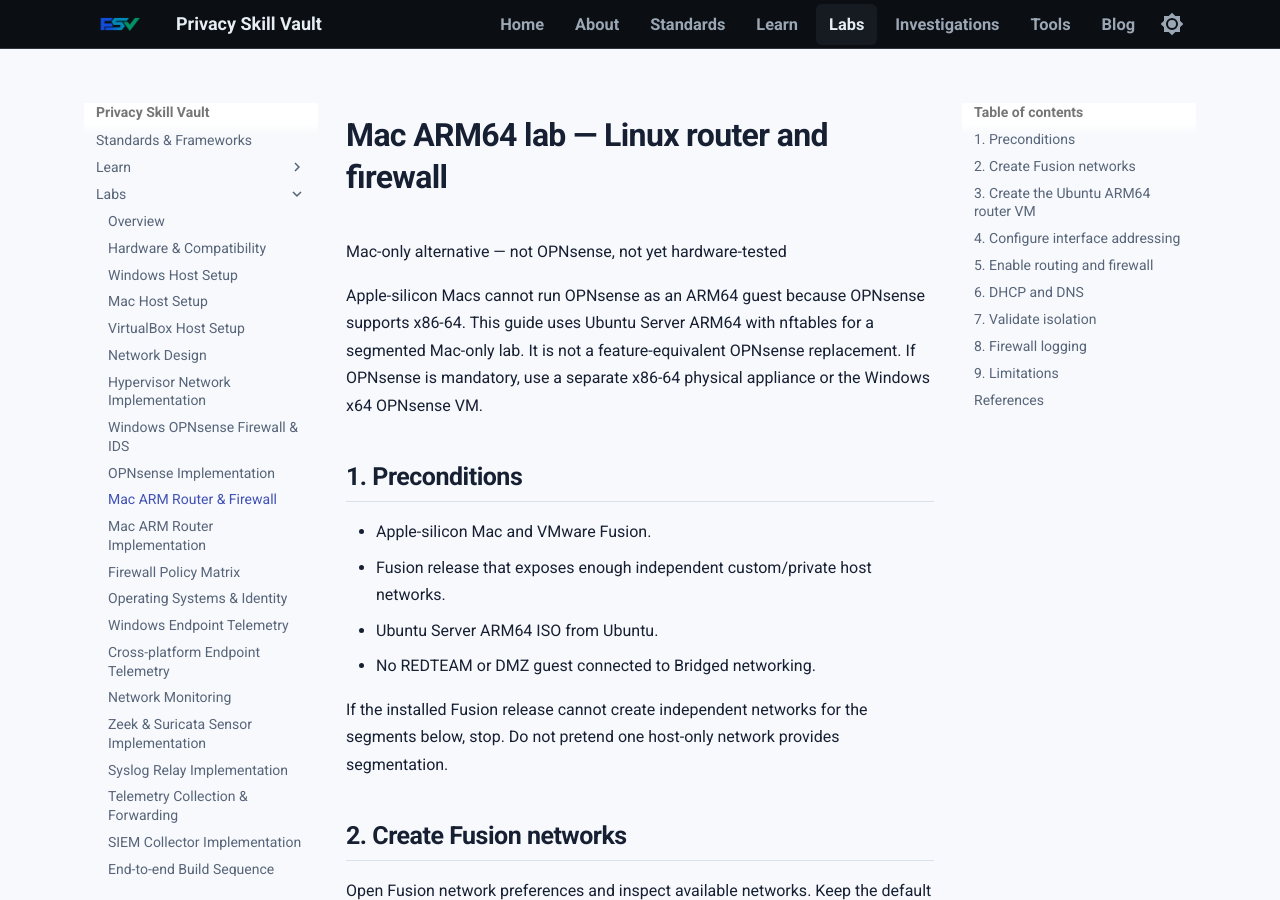
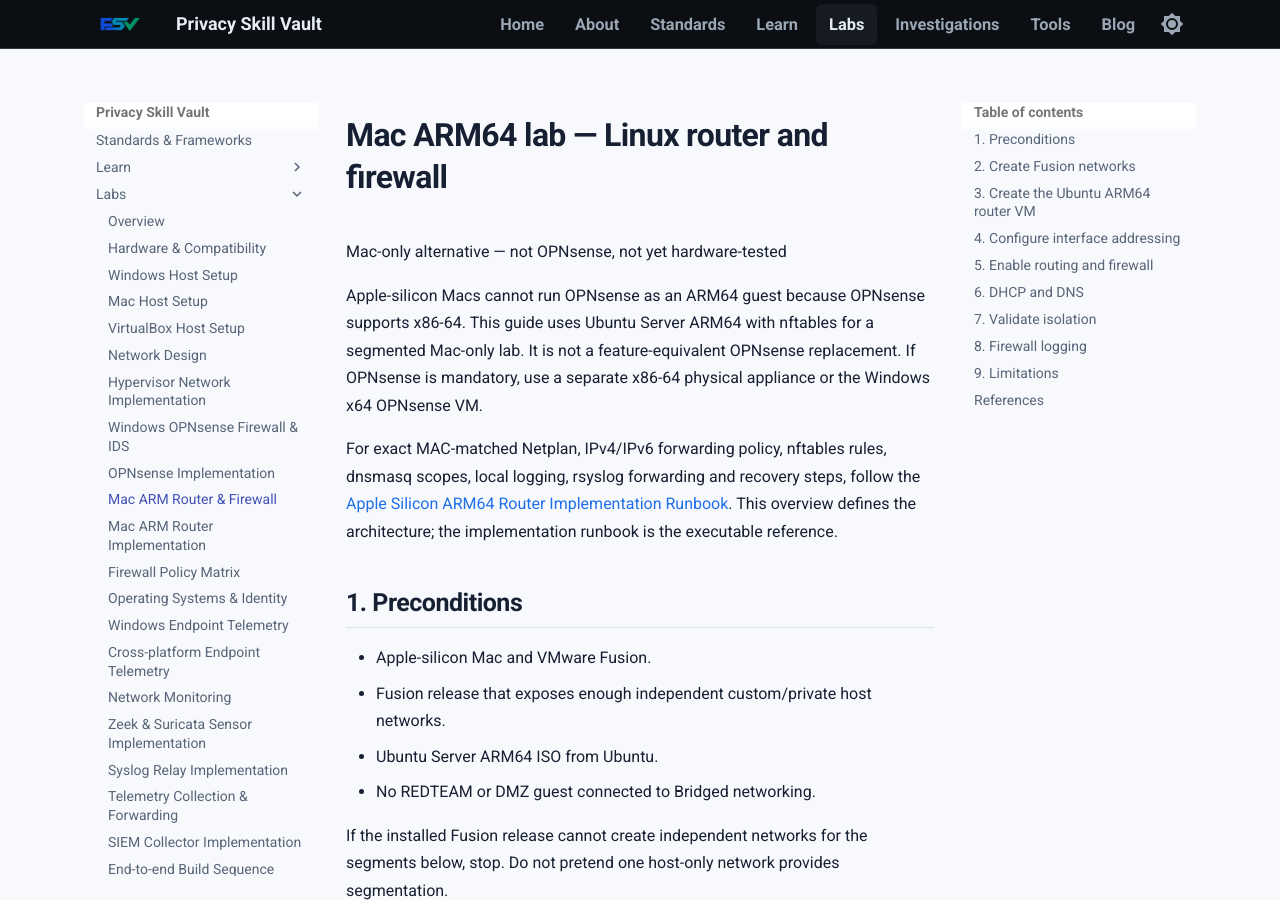
Before and after one commit to PrivacySkillVault/privacyskillvault.github.io, an MkDocs documentation site: the page built from docs/labs/mac-arm-routing.md, in a window 1280 px wide and 900 px high. Built offline with MkDocs 1.6.1 and Material for MkDocs 9.7.7, drawn with Linux system fonts in a browser that asks for light colours.

Commit message:
Link Mac router overview to corrected implementation runbook

```diff
--- a/docs/labs/mac-arm-routing.md
+++ b/docs/labs/mac-arm-routing.md
@@ -3,6 +3,8 @@
 <badge color="warning">Mac-only alternative — not OPNsense, not yet hardware-tested</badge>
 
 Apple-silicon Macs cannot run OPNsense as an ARM64 guest because OPNsense supports x86-64. This guide uses Ubuntu Server ARM64 with nftables for a segmented Mac-only lab. It is not a feature-equivalent OPNsense replacement. If OPNsense is mandatory, use a separate x86-64 physical appliance or the Windows x64 OPNsense VM.
+
+For exact MAC-matched Netplan, IPv4/IPv6 forwarding policy, nftables rules, dnsmasq scopes, local logging, rsyslog forwarding and recovery steps, follow the [Apple Silicon ARM64 Router Implementation Runbook](mac-arm-router-implementation.md). This overview defines the architecture; the implementation runbook is the executable reference.
 
 ## 1. Preconditions
 
```
